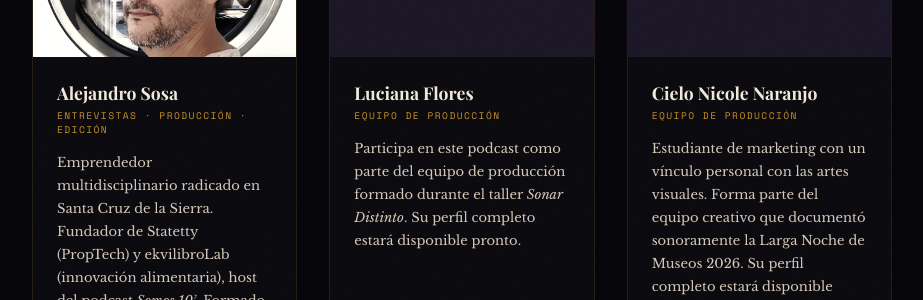
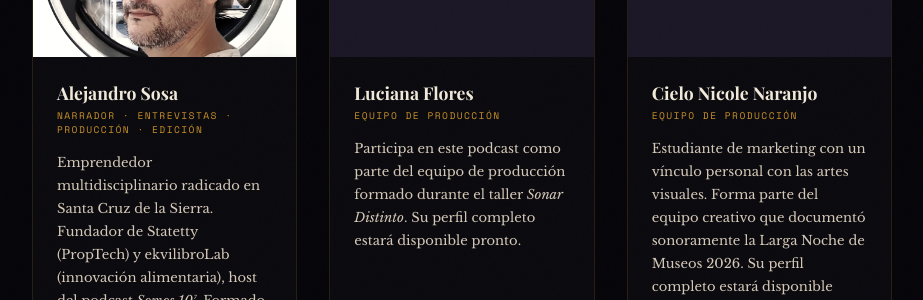
Before and after one commit to asosab/asosab.github.io, a Jekyll site: the page larga_noche_de_museos/index.html, which Jekyll copies as it is, in a window 1280 px wide and 900 px high, scrolled down 4382 px. Shown: the part 152-452 px from the top of the window, without its empty margins (178-1101 px from the left). Built offline with Jekyll 4.4.1, drawn with Linux system fonts in a browser that asks for light colours; some web fonts are replaced.

Commit message:
Update index.html

```diff
--- a/larga_noche_de_museos/index.html
+++ b/larga_noche_de_museos/index.html
@@ -1471,7 +1471,7 @@ footer {
       <div class="perfil-photo-placeholder" style="display:none">foto</div>
       <div class="perfil-body">
         <p class="perfil-name">Alejandro Sosa</p>
-        <p class="perfil-role">Entrevistas · Producción · Edición</p>
+        <p class="perfil-role">Narrador · Entrevistas · Producción · Edición</p>
         <p class="perfil-bio">Emprendedor multidisciplinario radicado en Santa Cruz de la Sierra. Fundador de Statetty (PropTech) y ekvilibroLab (innovación alimentaria), host del podcast <em>Somos 10⁷</em>. Formado en ingeniería de software, ha trabajado en transformación digital pública y privada en Venezuela y Bolivia durante más de 25 años. Combina pensamiento sistémico con ejecución creativa en proyectos que atraviesan tecnología, cultura y comunidad.</p>
       </div>
     </div>
```
